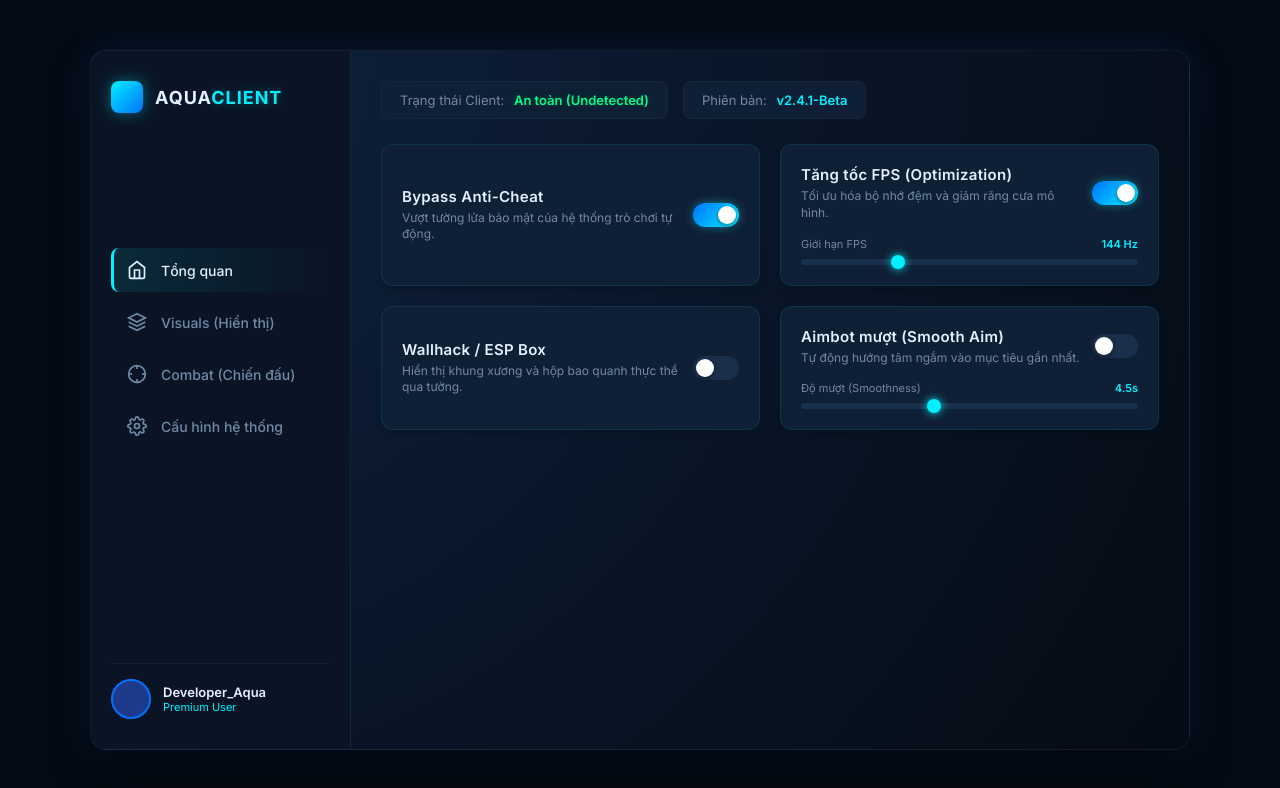
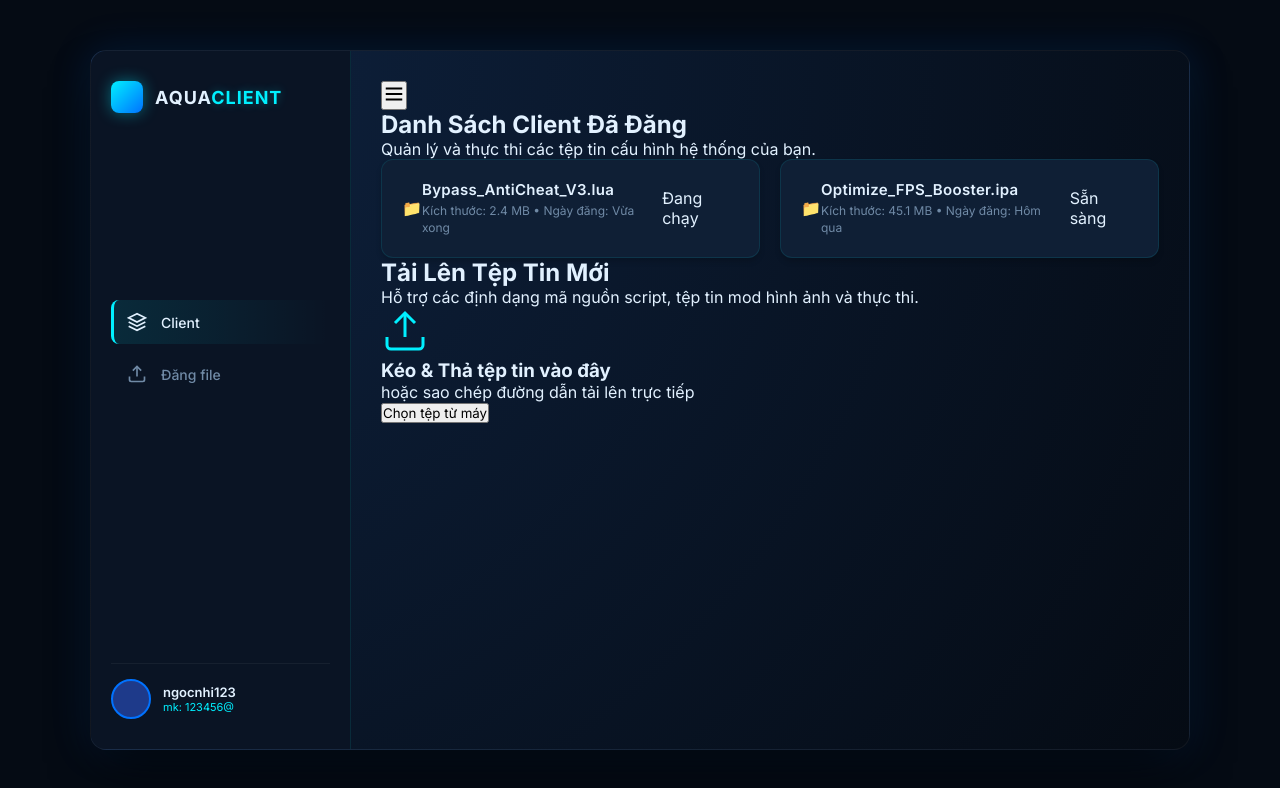
Before and after one commit to nhicode/fpsroblox, a plain HTML site: page index.html in a window 1280 px wide. Drawn offline with Linux system fonts and the light colour scheme.

Commit message:
Update index.html

```diff
--- a/index.html
+++ b/index.html
@@ -3,128 +3,154 @@
 <head>
     <meta charset="UTF-8">
     <meta name="viewport" content="width=device-width, initial-scale=1.0">
-    <title>Aqua ModClient - NextGen Dashboard</title>
+    <title>Aqua ModClient - Management</title>
     <link rel="stylesheet" href="style.css">
     <link href="https://fonts.googleapis.com/css2?family=Inter:wght@300;400;500;600;700&display=swap" rel="stylesheet">
 </head>
 <body>
 
-    <div class="client-container">
-        <aside class="sidebar">
+    <div class="client-container" id="appContainer">
+
+        <aside class="sidebar" id="sidebar">
             <div class="brand">
                 <div class="logo-icon"></div>
                 <h2>AQUA<span>CLIENT</span></h2>
             </div>
 
             <nav class="menu">
-                <a href="#" class="menu-item active">
-                    <svg viewBox="0 0 24 24" width="20" height="20" fill="none" stroke="currentColor" stroke-width="2"><path d="M3 9l9-7 9 7v11a2 2 0 0 1-2 2H5a2 2 0 0 1-2-2z"></path><polyline points="9 22 9 12 15 12 15 22"></polyline></svg>
-                    Tổng quan
+                <a href="#" class="menu-item active" id="menu-client">
+                    <svg viewBox="0 0 24 24" width="20" height="20" fill="none" stroke="currentColor" stroke-width="2"><polygon points="12 2 2 7 12 12 22 7 12 2"></polygon><polyline points="2 17 12 22 22 17"></polyline><polyline points="2 12 12 17 22 12"></polyline></svg>
+                    Client
                 </a>
-                <a href="#" class="menu-item">
-                    <svg viewBox="0 0 24 24" width="20" height="20" fill="none" stroke="currentColor" stroke-width="2"><polygon points="12 2 2 7 12 12 22 7 12 2"></polygon><polyline points="2 17 12 22 22 17"></polyline><polyline points="2 12 12 17 22 12"></polyline></svg>
-                    Visuals (Hiển thị)
-                </a>
-                <a href="#" class="menu-item">
-                    <svg viewBox="0 0 24 24" width="20" height="20" fill="none" stroke="currentColor" stroke-width="2"><circle cx="12" cy="12" r="10"></circle><line x1="22" y1="12" x2="18" y2="12"></line><line x1="6" y1="12" x2="2" y2="12"></line><line x1="12" y1="6" x2="12" y2="2"></line><line x1="12" y1="22" x2="12" y2="18"></line></svg>
-                    Combat (Chiến đấu)
-                </a>
-                <a href="#" class="menu-item">
-                    <svg viewBox="0 0 24 24" width="20" height="20" fill="none" stroke="currentColor" stroke-width="2"><circle cx="12" cy="12" r="3"></circle><path d="M19.4 15a1.65 1.65 0 0 0 .33 1.82l.06.06a2 2 0 1 1-2.83 2.83l-.06-.06a1.65 1.65 0 0 0-1.82-.33 1.65 1.65 0 0 0-1 1.51V21a2 2 0 0 1-2 2 2 2 0 0 1-2-2v-.09A1.65 1.65 0 0 0 9 19.4a1.65 1.65 0 0 0-1.82.33l-.06.06a2 2 0 1 1-2.83-2.83l.06-.06a1.65 1.65 0 0 0 .33-1.82 1.65 1.65 0 0 0-1.51-1H3a2 2 0 0 1-2-2 2 2 0 0 1 2-2h.09A1.65 1.65 0 0 0 4.6 9a1.65 1.65 0 0 0-.33-1.82l-.06-.06a2 2 0 1 1 2.83-2.83l.06.06a1.65 1.65 0 0 0 1.82.33H9a1.65 1.65 0 0 0 1-1.51V3a2 2 0 0 1 2-2 2 2 0 0 1 2 2v.09a1.65 1.65 0 0 0 1 1.51 1.65 1.65 0 0 0 1.82-.33l.06-.06a2 2 0 1 1 2.83 2.83l-.06.06a1.65 1.65 0 0 0-.33 1.82V9a1.65 1.65 0 0 0 1.51 1H21a2 2 0 0 1 2 2 2 2 0 0 1-2 2h-.09a1.65 1.65 0 0 0-1.51 1z"></path></svg>
-                    Cấu hình hệ thống
+                <a href="#" class="menu-item" id="menu-upload">
+                    <svg viewBox="0 0 24 24" width="20" height="20" fill="none" stroke="currentColor" stroke-width="2"><path d="M21 15v4a2 2 0 0 1-2 2H5a2 2 0 0 1-2-2v-4"></path><polyline points="17 8 12 3 7 8"></polyline><line x1="12" y1="3" x2="12" y2="15"></line></svg>
+                    Đăng file
                 </a>
             </nav>
 
             <div class="user-profile">
                 <div class="avatar"></div>
                 <div class="user-info">
-                    <span class="username">Developer_Aqua</span>
-                    <span class="rank">Premium User</span>
+                    <span class="username">ngocnhi123</span>
+                    <span class="rank">mk: 123456@</span>
                 </div>
             </div>
         </aside>
 
         <main class="main-content">
-            <header class="top-header">
-                <div class="status-group">
-                    <div class="status-card">
-                        <span class="label">Trạng thái Client:</span>
-                        <span class="value safe">An toàn (Undetected)</span>
-                    </div>
-                    <div class="status-card">
-                        <span class="label">Phiên bản:</span>
-                        <span class="value version">v2.4.1-Beta</span>
-                    </div>
-                </div>
-            </header>
 
-            <section class="mod-grid">
+            <button class="toggle-menu-btn" id="toggleMenuBtn" title="Mở menu">
+                <svg viewBox="0 0 24 24" width="22" height="22" fill="none" stroke="currentColor" stroke-width="2"><line x1="3" y1="12" x2="21" y2="12"></line><line x1="3" y1="6" x2="21" y2="6"></line><line x1="3" y1="18" x2="21" y2="18"></line></svg>
+            </button>
 
-                <div class="mod-card">
-                    <div class="mod-info">
-                        <h3>Bypass Anti-Cheat</h3>
-                        <p>Vượt tường lửa bảo mật của hệ thống trò chơi tự động.</p>
-                    </div>
-                    <label class="switch">
-                        <input type="checkbox" checked>
-                        <span class="slider"></span>
-                    </label>
+            <div id="tab-client-content" class="tab-panel active">
+                <div class="content-header">
+                    <h2>Danh Sách Client Đã Đăng</h2>
+                    <p>Quản lý và thực thi các tệp tin cấu hình hệ thống của bạn.</p>
                 </div>
 
-                <div class="mod-card mechanical">
-                    <div class="mod-header-inline">
+                <div class="mod-grid">
+                    <div class="mod-card">
+                        <div class="file-icon-wrapper">📁</div>
                         <div class="mod-info">
-                            <h3>Tăng tốc FPS (Optimization)</h3>
-                            <p>Tối ưu hóa bộ nhớ đệm và giảm răng cưa mô hình.</p>
+                            <h3>Bypass_AntiCheat_V3.lua</h3>
+                            <p>Kích thước: 2.4 MB • Ngày đăng: Vừa xong</p>
                         </div>
-                        <label class="switch">
-                            <input type="checkbox" checked>
-                            <span class="slider"></span>
-                        </label>
+                        <span class="status-tag active">Đang chạy</span>
                     </div>
-                    <div class="mod-control-range">
-                        <div class="range-labels">
-                            <span>Giới hạn FPS</span>
-                            <span class="range-value">144 Hz</span>
+                    <div class="mod-card">
+                        <div class="file-icon-wrapper">📁</div>
+                        <div class="mod-info">
+                            <h3>Optimize_FPS_Booster.ipa</h3>
+                            <p>Kích thước: 45.1 MB • Ngày đăng: Hôm qua</p>
                         </div>
-                        <input type="range" min="60" max="360" value="144" class="custom-range">
+                        <span class="status-tag ready">Sẵn sàng</span>
+                    </div>
                 </div>
             </div>
 
-                <div class="mod-card">
-                    <div class="mod-info">
-                        <h3>Wallhack / ESP Box</h3>
-                        <p>Hiển thị khung xương và hộp bao quanh thực thể qua tường.</p>
-                    </div>
-                    <label class="switch">
-                        <input type="checkbox">
-                        <span class="slider"></span>
-                    </label>
+            <div id="tab-upload-content" class="tab-panel">
+                <div class="content-header">
+                    <h2>Tải Lên Tệp Tin Mới</h2>
+                    <p>Hỗ trợ các định dạng mã nguồn script, tệp tin mod hình ảnh và thực thi.</p>
                 </div>
 
-                <div class="mod-card mechanical">
-                    <div class="mod-header-inline">
-                        <div class="mod-info">
-                            <h3>Aimbot mượt (Smooth Aim)</h3>
-                            <p>Tự động hướng tâm ngắm vào mục tiêu gần nhất.</p>
+                <div class="upload-container">
+                    <div class="upload-drag-zone" id="dropZone">
+                        <div class="upload-icon">
+                            <svg viewBox="0 0 24 24" width="48" height="48" fill="none" stroke="var(--accent-cyan)" stroke-width="1.5"><path d="M21 15v4a2 2 0 0 1-2 2H5a2 2 0 0 1-2-2v-4"></path><polyline points="17 8 12 3 7 8"></polyline><line x1="12" y1="3" x2="12" y2="15"></line></svg>
                         </div>
-                        <label class="switch">
-                            <input type="checkbox">
-                            <span class="slider"></span>
-                        </label>
+                        <h3>Kéo & Thả tệp tin vào đây</h3>
+                        <p>hoặc sao chép đường dẫn tải lên trực tiếp</p>
+                        <button class="select-file-btn" onclick="document.getElementById('fileInputElement').click()">Chọn tệp từ máy</button>
+                        <input type="file" id="fileInputElement" style="display: none;">
                     </div>
-                    <div class="mod-control-range">
-                        <div class="range-labels">
-                            <span>Độ mượt (Smoothness)</span>
-                            <span class="range-value">4.5s</span>
-                        </div>
-                        <input type="range" min="1" max="10" step="0.5" value="4.5" class="custom-range">
                 </div>
             </div>
 
-            </section>
         </main>
     </div>
 
+    <script>
+        const menuClient = document.getElementById('menu-client');
+        const menuUpload = document.getElementById('menu-upload');
+        const sidebar = document.getElementById('sidebar');
+        const toggleMenuBtn = document.getElementById('toggleMenuBtn');
+
+        const tabClientContent = document.getElementById('tab-client-content');
+        const tabUploadContent = document.getElementById('tab-upload-content');
+
+        // Khi bấm vào Menu Client: Ẩn sidebar bên cạnh, mở rộng toàn màn hình
+        menuClient.addEventListener('click', (e) => {
+            e.preventDefault();
+            switchTab('client');
+            sidebar.classList.add('collapsed'); // Tắt tab bên cạnh đi
+            toggleMenuBtn.classList.add('visible'); // Hiện nút mở lại menu dự phòng
+        });
+
+        // Khi bấm vào Menu Đăng File: Giữ nguyên sidebar thông thường
+        menuUpload.addEventListener('click', (e) => {
+            e.preventDefault();
+            switchTab('upload');
+        });
+
+        // Nút bấm dự phòng để bật lại sidebar nếu đang ẩn toàn màn hình
+        toggleMenuBtn.addEventListener('click', () => {
+            sidebar.classList.remove('collapsed');
+            toggleMenuBtn.classList.remove('visible');
+        });
+
+        // Hàm xử lý chuyển đổi qua lại giữa các tab nội dung mượt mà
+        function switchTab(tabName) {
+            if(tabName === 'client') {
+                menuClient.classList.add('active');
+                menuUpload.classList.remove('active');
+                tabClientContent.classList.add('active');
+                tabUploadContent.classList.remove('active');
+            } else {
+                menuClient.classList.remove('active');
+                menuUpload.classList.add('active');
+                tabClientContent.classList.remove('active');
+                tabUploadContent.classList.add('active');
+            }
+        }
+
+        // Hiệu ứng kéo thả file cơ bản trực quan
+        const dropZone = document.getElementById('dropZone');
+        ['dragenter', 'dragover'].forEach(eventName => {
+            dropZone.addEventListener(eventName, (e) => {
+                e.preventDefault();
+                dropZone.style.borderColor = 'var(--accent-cyan)';
+                dropZone.style.background = 'rgba(0, 240, 255, 0.05)';
+            }, false);
+        });
+        ['dragleave', 'drop'].forEach(eventName => {
+            dropZone.addEventListener(eventName, (e) => {
+                e.preventDefault();
+                dropZone.style.borderColor = 'var(--border-color)';
+                dropZone.style.background = 'transparent';
+            }, false);
+        });
+    </script>
 </body>
 </html>
```
Lines whose indentation alone changed are shown as unchanged.
